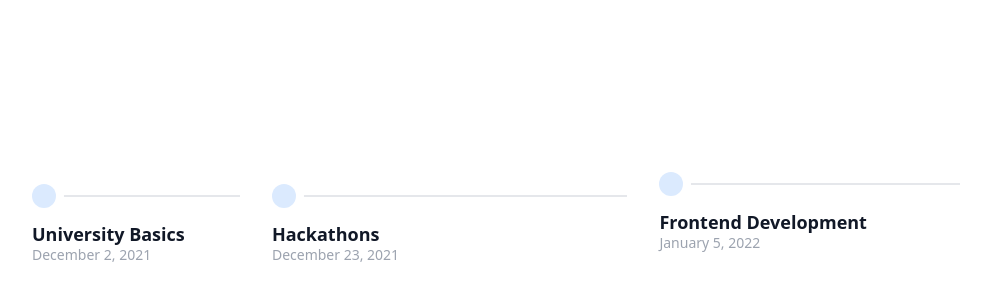
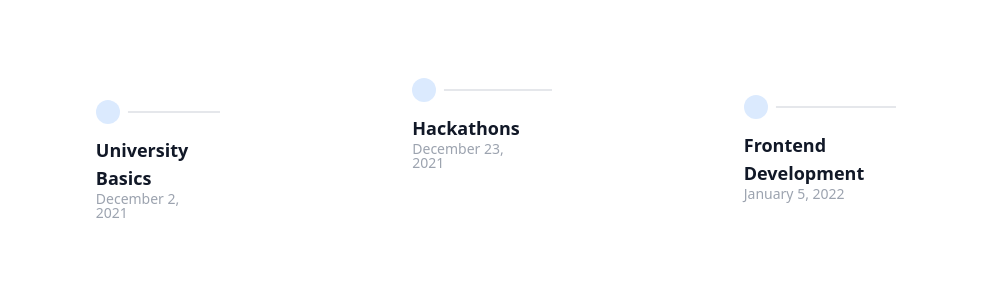
Before and after one commit to tihynihy/personal-portfolio, a Vue app: page /roadmap in a window 1280 px wide. Shown: the part 204-504 px from the top of the page, without its empty margins (144-1135 px from the left). Built offline with nearby package versions, Linux system fonts and the light colour scheme; what vue3-particles would draw is missing.

Commit message:
roadmap patch

```diff
--- a/src/components/TimelineComponent.vue
+++ b/src/components/TimelineComponent.vue
@@ -1,14 +1,10 @@
 <template>
     <ol class="items-center sm:flex">
-        <li v-for="(item, index) in items" :key="index" class="hover:cursor-pointer p-4 rounded-lg duration-300 hover:scale-125 hover:backdrop-blur-sm hover:bg-white/20 hover:bg-gray-500 relative mb-6 sm:mb-0">
+        <li v-for="(item, index) in items" :key="index" class="hover:cursor-pointer p-4 px-24 rounded-lg duration-300 hover:scale-125 hover:backdrop-blur-sm hover:bg-white/20 hover:bg-gray-500 relative mb-6 sm:mb-0">
             <div class="flex items-center">
                 <div
                     class="z-10 flex items-center justify-center w-6 h-6 bg-blue-100 rounded-full ring-0 ring-white dark:bg-blue-900 sm:ring-8 dark:ring-gray-900 shrink-0">
-                    <!-- <svg class="w-2.5 h-2.5 text-blue-800 dark:text-blue-300" aria-hidden="true"
-                        xmlns="http://www.w3.org/2000/svg" fill="currentColor" viewBox="0 0 20 20">
-                        <path
-                            d="M20 4a2 2 0 0 0-2-2h-2V1a1 1 0 0 0-2 0v1h-3V1a1 1 0 0 0-2 0v1H6V1a1 1 0 0 0-2 0v1H2a2 2 0 0 0-2 2v2h20V4ZM0 18a2 2 0 0 0 2 2h16a2 2 0 0 0 2-2V8H0v10Zm5-8h10a1 1 0 0 1 0 2H5a1 1 0 0 1 0-2Z" />
-                    </svg> -->
+                   <!-- svg space -->
                 </div>
                 <div class="hidden sm:flex w-full bg-gray-200 h-0.5 dark:bg-gray-700"></div>
             </div>
--- a/src/views/RoadmapView.vue
+++ b/src/views/RoadmapView.vue
@@ -3,7 +3,7 @@
     <div class="items-center justify-center flex flex-col">
       <navbar-component />
       <div class="mt-32">
-        <div class="px-40 mt-40">
+        <div class="px-40 mt-[5%]">
        <timeline-component />
     </div>
        </div>
```
